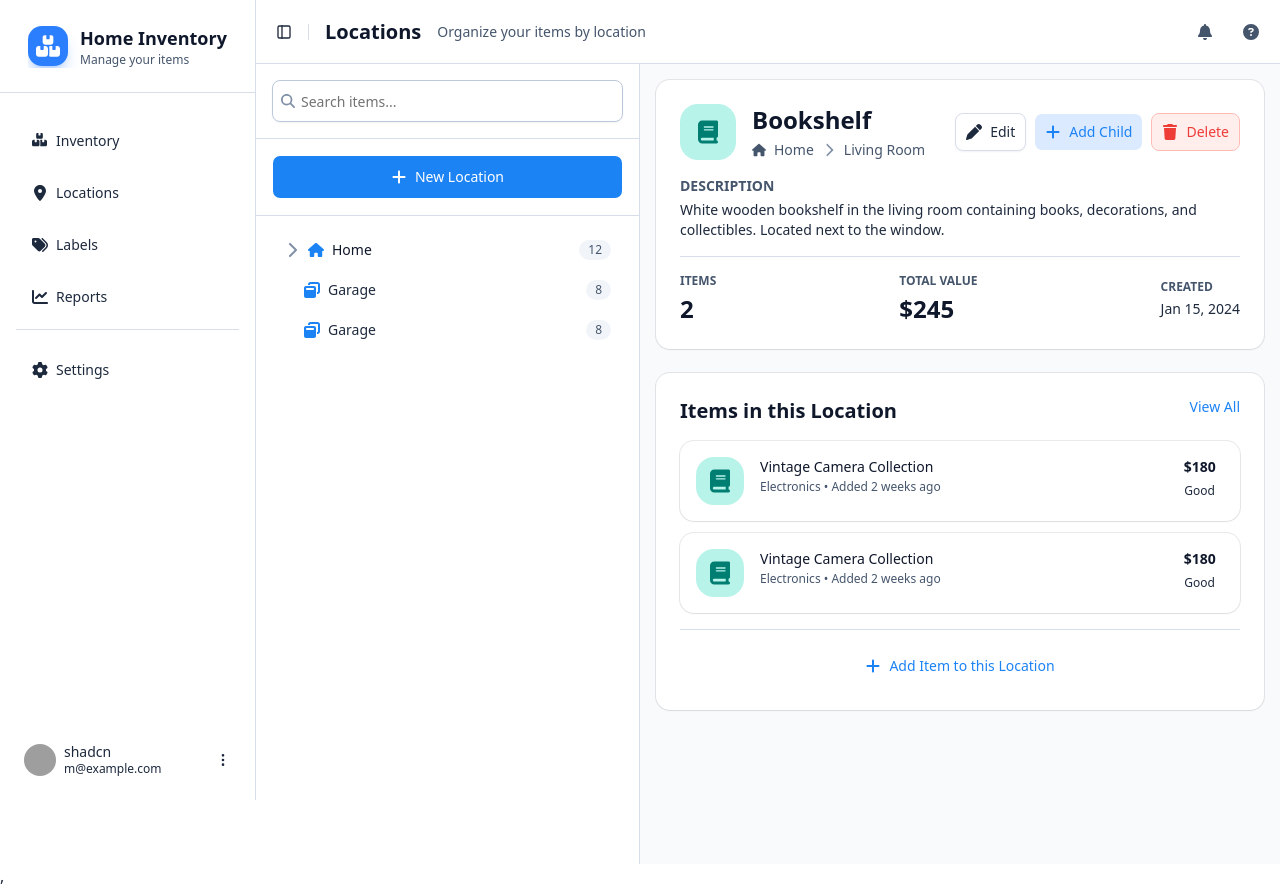
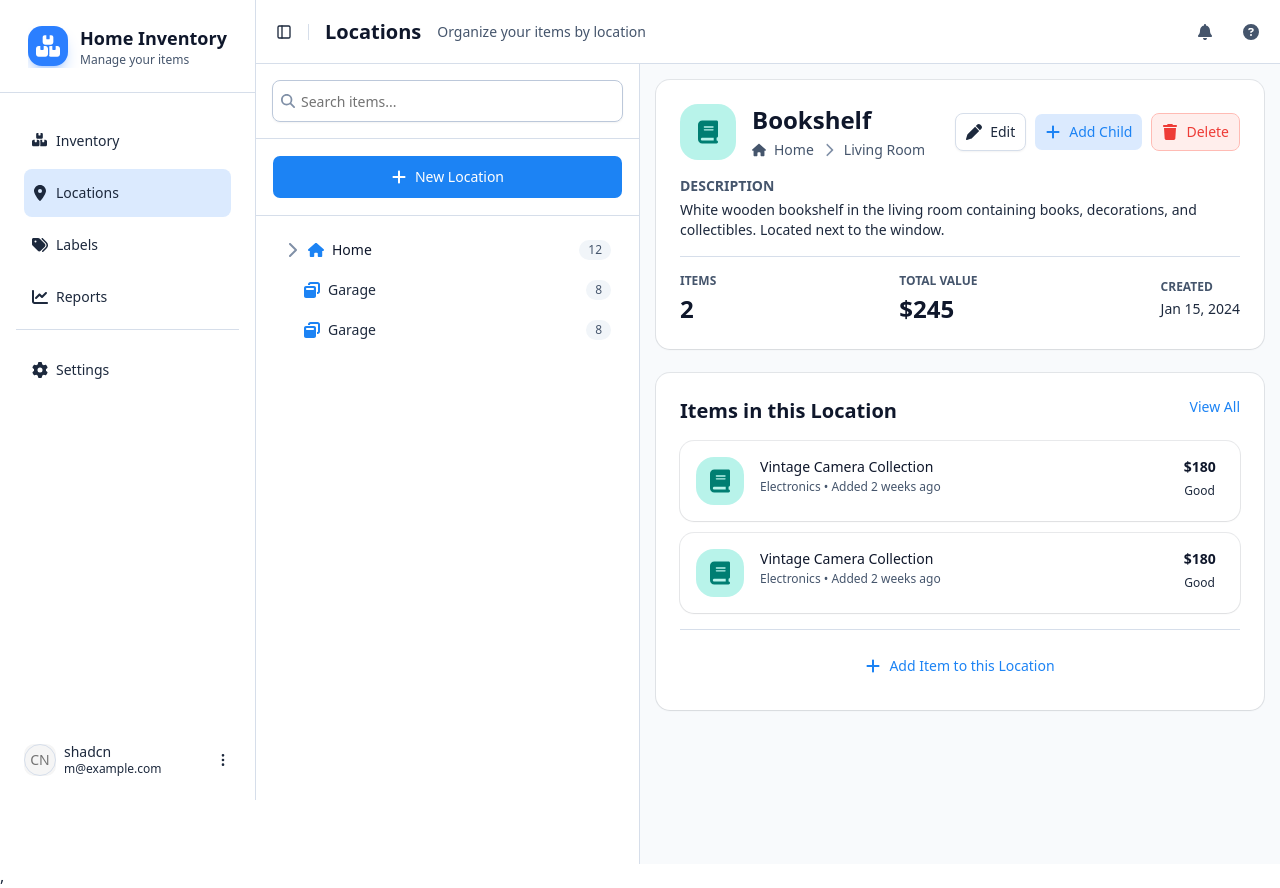
Before and after one commit to jhrhq/vite-react-apps, a React (Vite) app: page /dashboard/location in a window 1280 px wide. Built offline with nearby package versions, Linux system fonts and the light colour scheme; grey boxes are pictures that could not be loaded.

Commit message:
feat(ui): navlink  added sidebar

```diff
--- a/src/components/app-sidebar.tsx
+++ b/src/components/app-sidebar.tsx
@@ -28,12 +28,13 @@ const data = {
       title: "Inventory",
       url: "#",
       icon: LogoIconSidebar,
-      isActive: true,
+      path: "/dashboard",
     },
     {
       title: "Locations",
       url: "#",
       icon: FaLocationDot,
+      path: "/dashboard/location",
     },
     {
       title: "Labels",
--- a/src/components/nav-main.tsx
+++ b/src/components/nav-main.tsx
@@ -1,10 +1,12 @@
 import type { IconType } from "react-icons/lib";
+import { NavLink, useLocation } from "react-router";
 import {
   SidebarGroup,
   SidebarMenu,
   SidebarMenuButton,
   SidebarMenuItem,
 } from "@/components/ui/sidebar";
+import { cn } from "@/lib/utils";
 
 export function NavMain({
   items,
@@ -13,16 +15,26 @@ export function NavMain({
     title: string;
     url: string;
     icon?: IconType;
+    path: string;
   }[];
 }) {
+  const location = useLocation();
   return (
     <SidebarGroup className="border-b border-v2">
       <SidebarMenu>
         {items.map((item) => (
           <SidebarMenuItem key={item.title}>
-            <SidebarMenuButton className="text-v7" tooltip={item.title}>
-              {item.icon && <item.icon className="text-lg" />}
-              <span className="text-v7 ">{item.title}</span>
+            <SidebarMenuButton className="text-v7" tooltip={item.title} asChild>
+              <NavLink
+                to={item.path || "#"}
+                className={cn(
+                  location.pathname === item.path &&
+                    "font-medium bg-primary-lighter text-primary",
+                )}
+              >
+                {item.icon && <item.icon className="text-lg" />}
+                <span className="text-v7 ">{item.title}</span>
+              </NavLink>
             </SidebarMenuButton>
           </SidebarMenuItem>
         ))}
```
